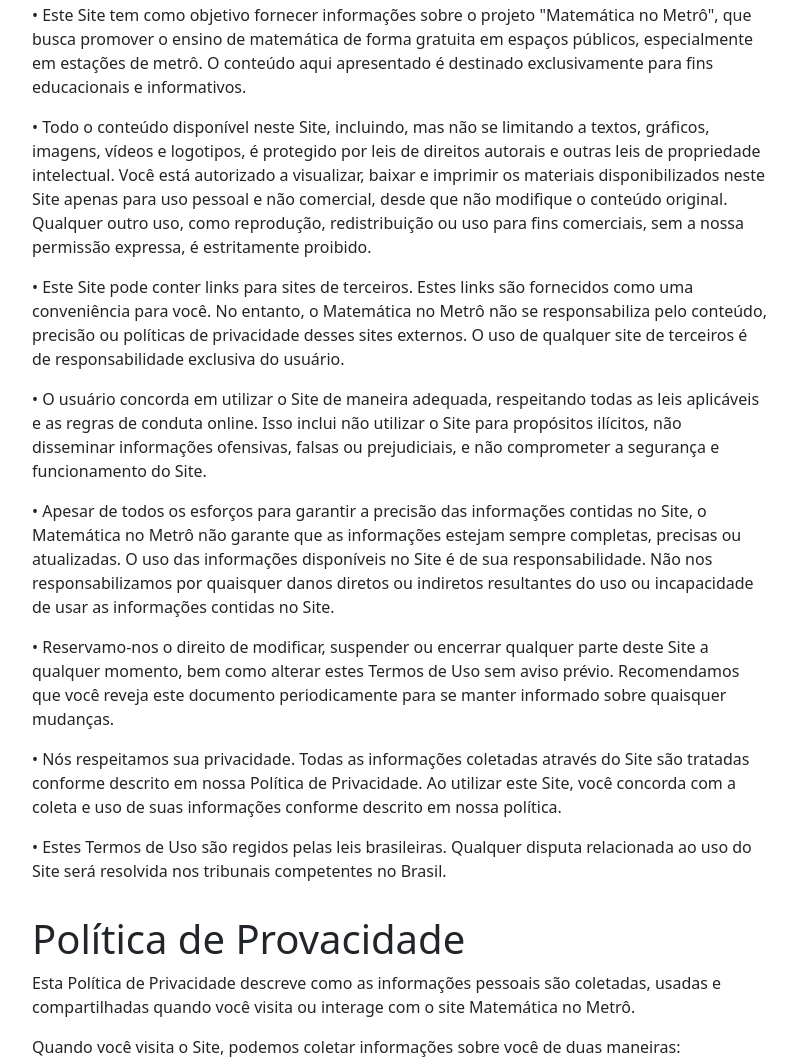
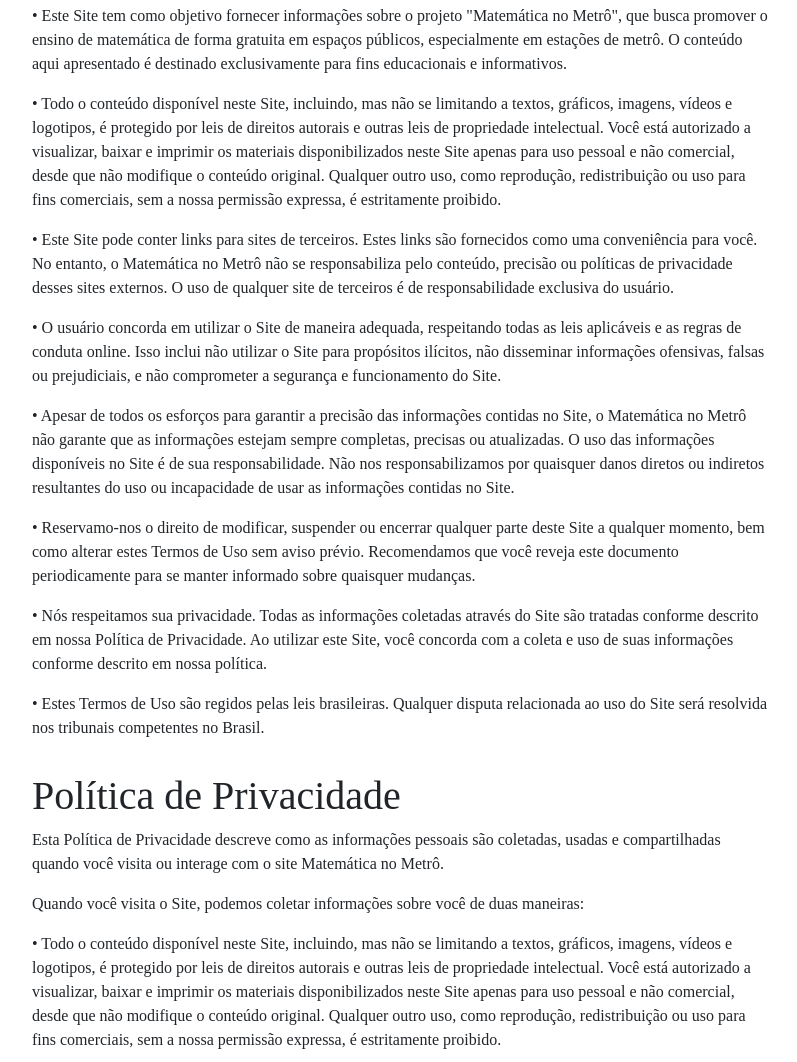
Before and after one commit to IMT-PII-2-Semestre/matematica-no-metro, a website: page project-root/html/termos-de-uso.html in a window 1280 px wide. Shown: the part 283-1345 px from the top of the page, without its empty margins (240-1037 px from the left). Drawn offline with nearby package versions, Linux system fonts and the light colour scheme.

```diff
--- a/project-root/css/index-styles.css
+++ b/project-root/css/index-styles.css
@@ -11,6 +11,10 @@
 h1, h2, h3, h4, h5, h6 {
   font-family: 'Roboto Serif', serif;
   font-weight: 700; /* Negrito para cabeçalhos */
+}
+p, a {
+  font-family: 'Roboto Serif', serif;
+
 }
 
 header {
--- a/project-root/css/termos-de-uso.css
+++ b/project-root/css/termos-de-uso.css
@@ -1,5 +1,5 @@
 body {
-    font-family: Arial, sans-serif;
+  font-family: 'Roboto Serif', serif;
     line-height: 1.6;
     background-color: #46b910;
     height: 100%;
@@ -7,6 +7,16 @@
     display: flex;
     flex-direction: column;
   }
+
+  h1, h2, h3, h4, h5, h6 {
+    font-family: 'Roboto Serif', serif;
+    font-weight: 700; /* Negrito para cabeçalhos */
+}
+
+p, a{
+  font-family: 'Roboto Serif', serif;
+
+}
 
   header {
     background: #122d8f;
--- a/project-root/css/voluntario-styles.css
+++ b/project-root/css/voluntario-styles.css
@@ -12,6 +12,10 @@
   h1, h2, h3, h4, h5, h6 {
     font-family: 'Roboto Serif', serif;
     font-weight: 700; /* Negrito para cabeçalhos */
+}
+p, a{
+  font-family: 'Roboto Serif', serif;
+
 }
 
   header {
--- a/project-root/html/termos-de-uso.html
+++ b/project-root/html/termos-de-uso.html
@@ -93,7 +93,7 @@
     <div class="container">
         <div class="row justify-content-center">
             <div class="col-md-8 terms-container">
-                <h1>Política de Provacidade</h1>
+                <h1>Política de Privacidade</h1>
 
                 <p>Esta Política de Privacidade descreve como as informações pessoais são coletadas, usadas e compartilhadas quando você visita ou interage com o site Matemática no Metrô.</p>
 
```
Also changed, not shown: project-root/js/index.js (+0 -16 lines).
